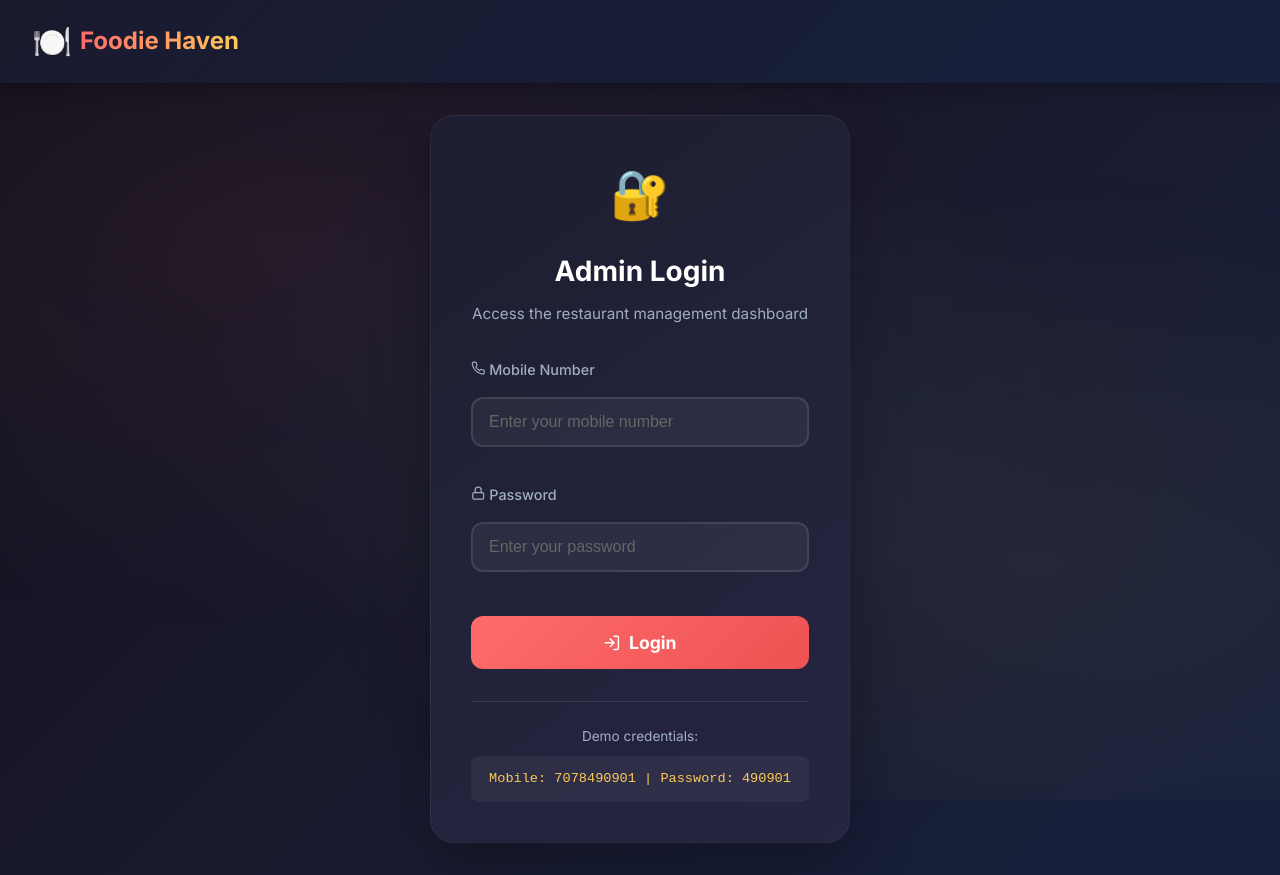
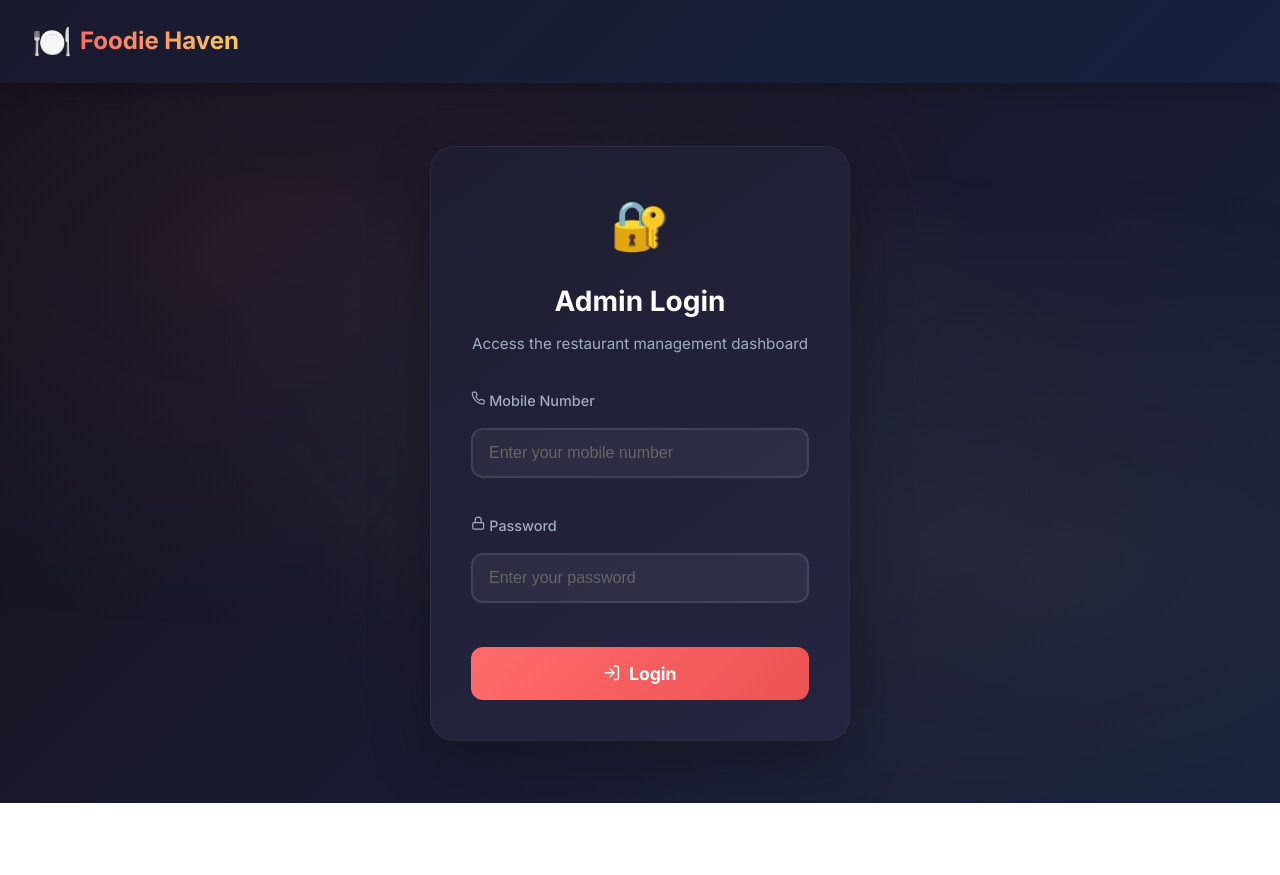
Before and after one commit to Sauravyadav18/restaurant-ordering-system, a React app in the folder frontend/: page /admin/login in a window 1280 px wide. After the commit the page ends 803 px from the top, so only its background shows below. Built offline with nearby package versions, Linux system fonts and the light colour scheme; no server answers; the HTML template or start-up script is replaced by a standard one.

Commit message:
Remove demo credentials from login page

```diff
--- a/frontend/src/pages/AdminLogin.jsx
+++ b/frontend/src/pages/AdminLogin.jsx
@@ -115,11 +115,6 @@ const AdminLogin = () => {
                         )}
                     </button>
                 </form>
-
-                <div className="login-hint">
-                    <p>Demo credentials:</p>
-                    <code>Mobile: 7078490901 | Password: 490901</code>
-                </div>
             </div>
         </div>
     );
```
